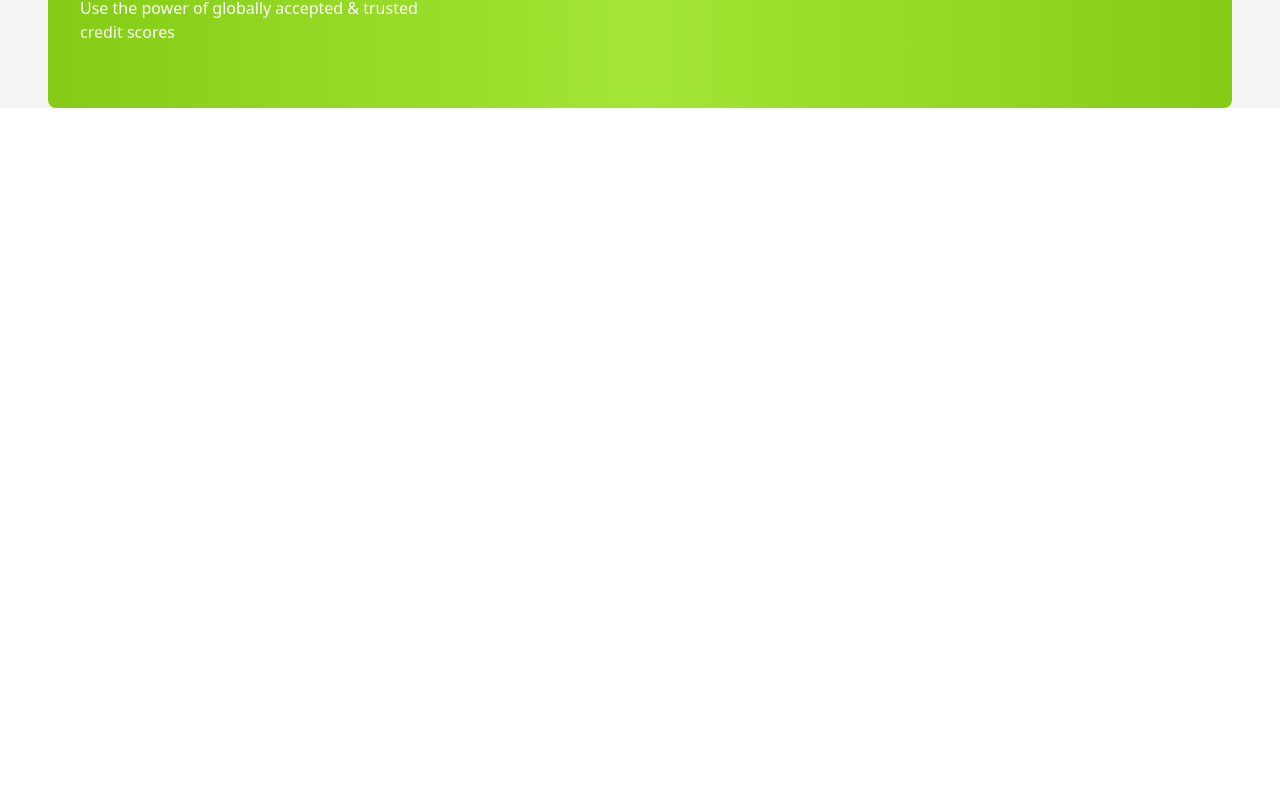
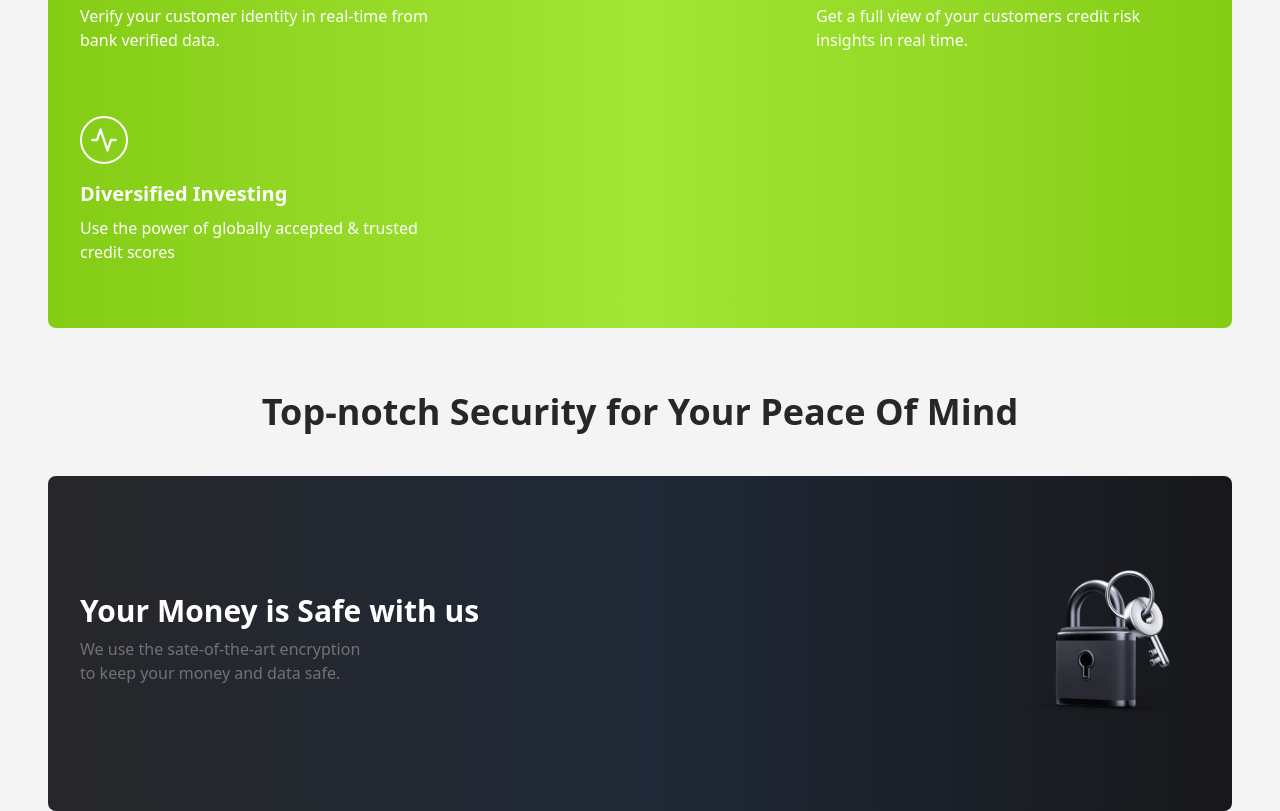
Before and after one commit to zillBoy/saving-investement-landing-page, a React (Create React App) app: page / in a window 1280 px wide. Shown: the part 2242-3053 px from the top of the page. Before the commit the page ends 2382 px from the top, so only its background shows below. Built offline with nearby package versions, Linux system fonts and the light colour scheme.

Commit message:
improve: securitycard created

```diff
--- a/src/App.js
+++ b/src/App.js
@@ -14,6 +14,8 @@ import SectionText from "./components/Text/SectionText";
 import SavingsGrid from "./components/Grid/SavingsGrid";
 import InvestmentsGrid from "./components/Grid/InvestmentsGrid";
 import CustomerGrid from "./components/Grid/CustomerGrid";
+import FeatureCard from "./components/Card/FeatureCard";
+import { gradientGridType, securityCard } from "./utils/constants";
 
 const App = () => {
   return (
@@ -33,6 +35,14 @@ const App = () => {
         <InvestmentsGrid />
 
         <CustomerGrid />
+
+        <SectionText title="Top-notch Security for Your Peace Of Mind" />
+        <FeatureCard
+          {...securityCard}
+          className={`mb-0 py-16 ${gradientGridType["secondary-gradient"]}`}
+          titleClassName="text-white text-3xl"
+          descriptionClassName="text-zinc-300"
+        />
       </ContentWrapper>
     </>
   );
--- a/src/components/Card/FeatureCard.jsx
+++ b/src/components/Card/FeatureCard.jsx
@@ -8,22 +8,36 @@ import React from "react";
  */
 import { ReactComponent as ChevronRight } from "../../assets/svgs/chevron-right.svg";
 
-const FeatureCard = ({ title, description, btnText, image, className }) => {
+const FeatureCard = ({
+  title,
+  description,
+  btnText,
+  image,
+  className,
+  titleClassName,
+  descriptionClassName,
+}) => {
   return (
     <div
       className={`flex flex-wrap justify-between items-center my-3 p-8 bg-white rounded-lg ${className}`}
     >
       <div>
-        <h3 className="text-2xl font-semibold">{title}</h3>
-        <p className="text-base text-zinc-500 w-72 py-2">{description}</p>
-        <button className="flex items-center font-semibold text-lg text-lime-600">
-          <span>{btnText}</span>
-          <ChevronRight className="mt-1" />
-        </button>
+        <h3 className={`text-2xl font-semibold ${titleClassName}`}>{title}</h3>
+        <p
+          className={`text-base text-zinc-500 w-72 py-2 ${descriptionClassName}`}
+        >
+          {description}
+        </p>
+        {btnText && (
+          <button className="flex items-center font-semibold text-lg text-lime-600">
+            <span>{btnText}</span>
+            <ChevronRight className="mt-1" />
+          </button>
+        )}
       </div>
       <div className="w-full sm:w-auto">
         <img
-          className="-my-10 sm:my-0 w-44 float-right sm:float-none"
+          className="-my-10 sm:my-0 w-44 sm:w-52 float-right sm:float-none"
           src={image}
           alt={title}
         />
--- a/src/utils/constants.js
+++ b/src/utils/constants.js
@@ -7,6 +7,8 @@ import SavingsImage3 from "../assets/images/image-3.png";
 
 import InvestementsImage1 from "../assets/images/image-4.png";
 import InvestementsImage2 from "../assets/images/image-5.png";
+
+import SecurityImage from "../assets/images/image-6.png";
 
 import { ReactComponent as UserCheck } from "../assets/svgs/user-check.svg";
 import { ReactComponent as Layers } from "../assets/svgs/layers.svg";
@@ -180,3 +182,15 @@ export const investementsCards = [
     className: "w-full sm:w-[49%]",
   },
 ];
+
+// Security
+
+export const securityCard = {
+  id: 1,
+  title: "Your Money is Safe with us",
+  description:
+    "We use the sate-of-the-art encryption to keep your money and data safe.",
+  btnText: "",
+  image: SecurityImage,
+  className: "w-full",
+};
```
